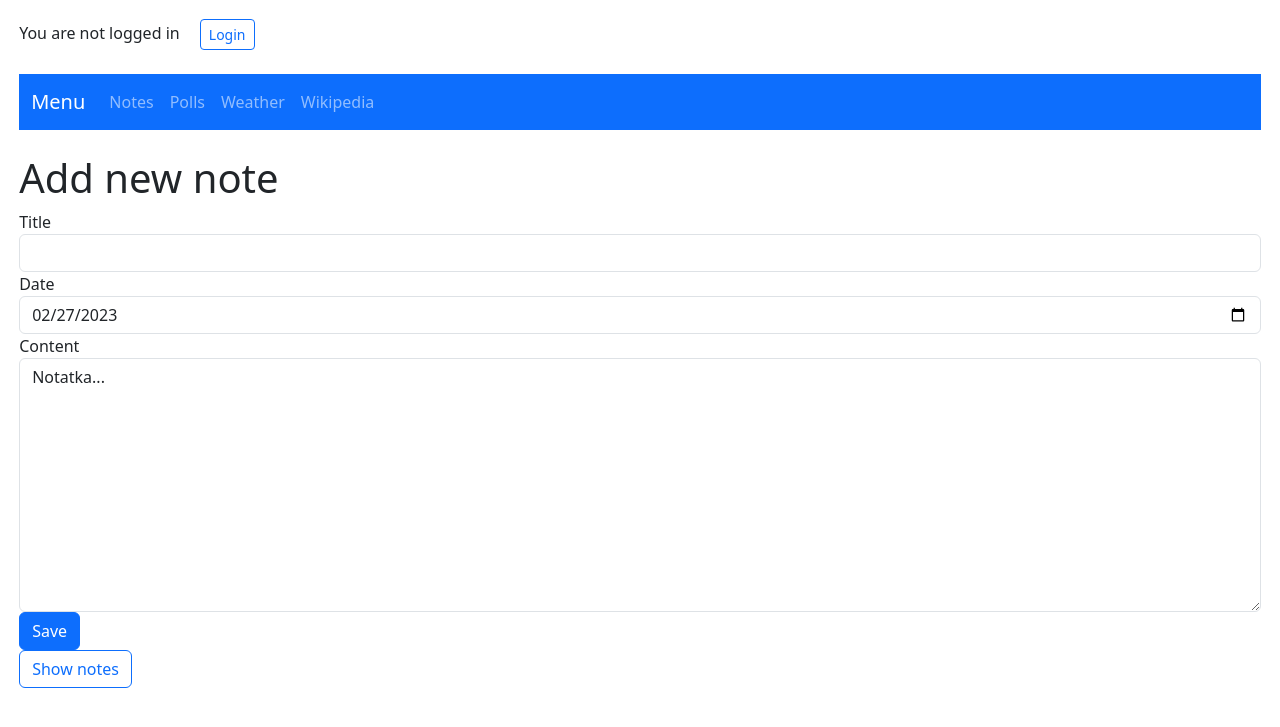
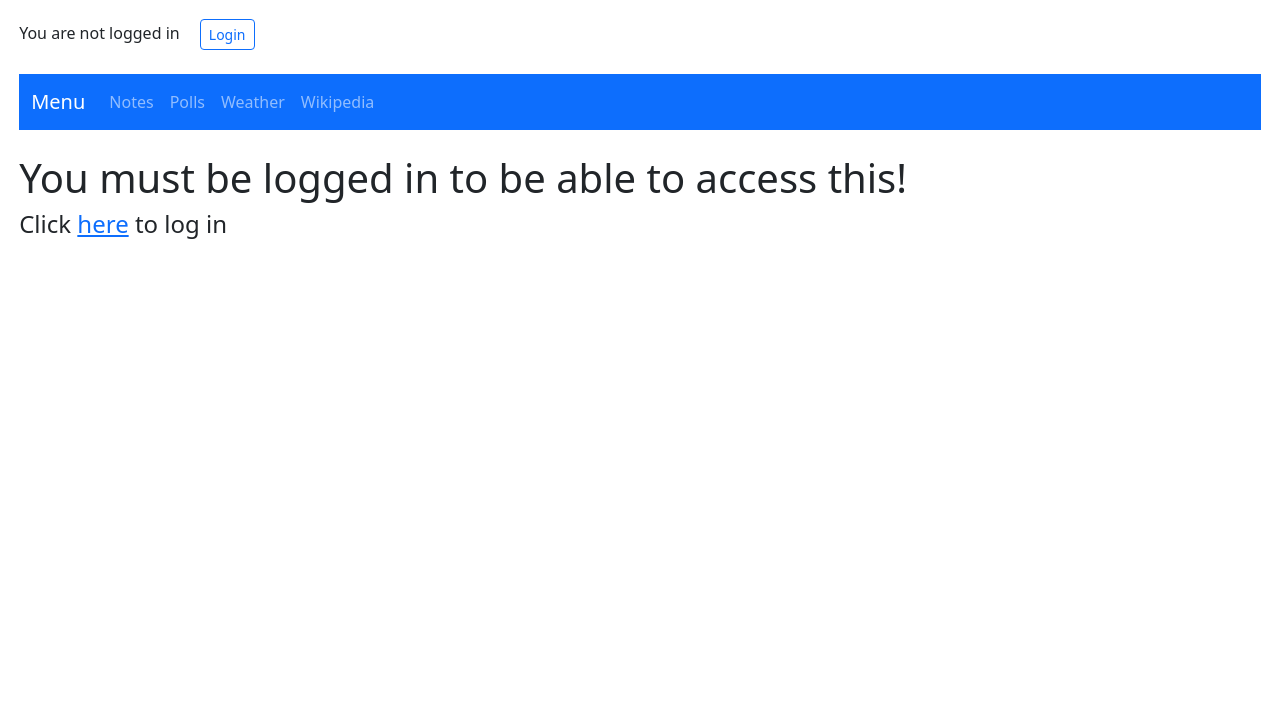
Before and after one commit to pazderskipawel/django_sample, a Django app: page /notes/newnote in a window 1280 px wide. Shown: the top 727 px of the page. Run offline with Django 4.2, Linux system fonts and the light colour scheme; some libraries are stand-ins or nearby versions.

Commit message:
minor changes to styling you must be logged in to access weather

```diff
--- /dev/null
+++ b/login/templates/login/nologin.html
@@ -0,0 +1,2 @@
+<h1>You must be logged in to be able to access this!</h1>
+<h4>Click <a href="../login/">here</a> to log in</h4>
--- a/login/templates/login/signin.html
+++ b/login/templates/login/signin.html
@@ -7,6 +7,6 @@
     {{ login_form.as_p }}
     <button class="btn btn-primary" type="submit">Login</button>
   </form>
-  <p class="text-center">Don't have an account? <a href="./signup">Create an account</a>.</p>
+  <p class="text-center">Don't have an account? <a href="../login/signup">Create an account</a>.</p>
 </div>
 {% endblock %}
--- a/login/templates/login/signup.html
+++ b/login/templates/login/signup.html
@@ -16,6 +16,6 @@
 		{{ form.errors }}
 		<button class="btn btn-primary" type="submit">Register</button>
 	</form>
-	<p class="text-center">If you already have an account, <a href="./">login</a> instead.</p>
+	<p class="text-center">If you already have an account, <a href="../login/">login</a> instead.</p>
 </div>
 {% endblock %}
--- a/login/views.py
+++ b/login/views.py
@@ -26,7 +26,7 @@ def signin_view(request):
             user = authenticate(username=username, password=password)
             if user is not None:
                 login(request, user)
-                messages.info(request, "You are now logged in as {username}.")
+                messages.info(request, f"You are now logged in as {username}.")
             else:
                 messages.error(request, "Invalid username or password.")
         else:
--- a/notes/models.py
+++ b/notes/models.py
@@ -2,6 +2,7 @@ from django.db import models
 
 # Create your models here.
 class Note(models.Model):
+    userid = models.IntegerField(default='0')
     title = models.CharField(max_length=100)
     date = models.DateField()
     content = models.TextField(default='Notatka...')
--- a/notes/templates/notes/newnote.html
+++ b/notes/templates/notes/newnote.html
@@ -1,5 +1,6 @@
 {% extends 'notes/index.html' %}
 {%block content%}
+{% if request.user.is_authenticated %}
 <h1>Add new note</h1>
 <form method='POST'> {% csrf_token %}
     {{ form.title.label }}
@@ -11,4 +12,7 @@
     <input class="btn btn-primary" type="submit" value="Save">
 </form>
 <a href="./" role="button" class="btn btn-outline-primary">Show notes</a>
+{% else %}
+{% include 'login/nologin.html' %}
+{% endif %}
 {%endblock%}
--- a/notes/templates/notes/notes.html
+++ b/notes/templates/notes/notes.html
@@ -1,5 +1,6 @@
 {% extends 'notes/index.html' %}
 {%block content%}
+{% if request.user.is_authenticated %}
 <h1>Your notes</h1>
 <table class="table table-striped">
 {% for x in all %}
@@ -11,4 +12,7 @@
   {% endfor %}
 </table>
 <a href="./newnote" class="btn btn-outline-primary btn-lg" role="button"> Dodaj notatkę</a>
+{% else %}
+{% include 'login/nologin.html' %}
+{% endif %}
 {%endblock%}
--- a/notes/views.py
+++ b/notes/views.py
@@ -1,3 +1,4 @@
+from django.contrib import messages
 from django.http import HttpResponse
 from django.shortcuts import render
 
@@ -8,19 +9,34 @@ from .models import Note
 # Create your views here.
 
 def new_note_form(request):
-    form = NewNoteForm(request.POST or None)
-    if form.is_valid():
-        form.save()
-        form = NewNoteForm()
+    if request.user.is_authenticated:
+
+        form = NewNoteForm(request.POST)
+        if form.is_valid():
+            f = form.save(commit=False)
+            f.userid = request.user.id
+            f.save()
+
+    else:
+        messages.info(request, "You must be logged in to access this content.")
+        form = ' '
     context = {
         'form': form
     }
-    return render(request, "notes/newnote.html", context)
+    template_name = "notes/newnote.html"
+    return render(request, template_name , context)
 
 
 def home_view(request):
-    note = Note.objects.all()
+    if request.user.is_authenticated:
+
+        note = Note.objects.filter(userid = request.user.id)
+
+    else:
+        messages.info(request, "You must be logged in to access this content.")
+        note = ' '
+    template_name = "notes/newnote.html"
     context = {
         'all': note
     }
-    return render(request, "notes/notes.html", context)
+    return render(request, template_name, context)
--- a/weather/templates/weather/weather.html
+++ b/weather/templates/weather/weather.html
@@ -5,7 +5,6 @@
 <br>
 {% include 'weather/weathercard.html' %}
 {% else %}
-<h1>You must be logged in to be able to access this!</h1>
-<h4>Click <a href="../login/">here</a> to log in</h4>
+{% include 'login/nologin.html' %}
 {% endif %}
 {% endblock %}
```
Also changed, not shown: db.sqlite3.
